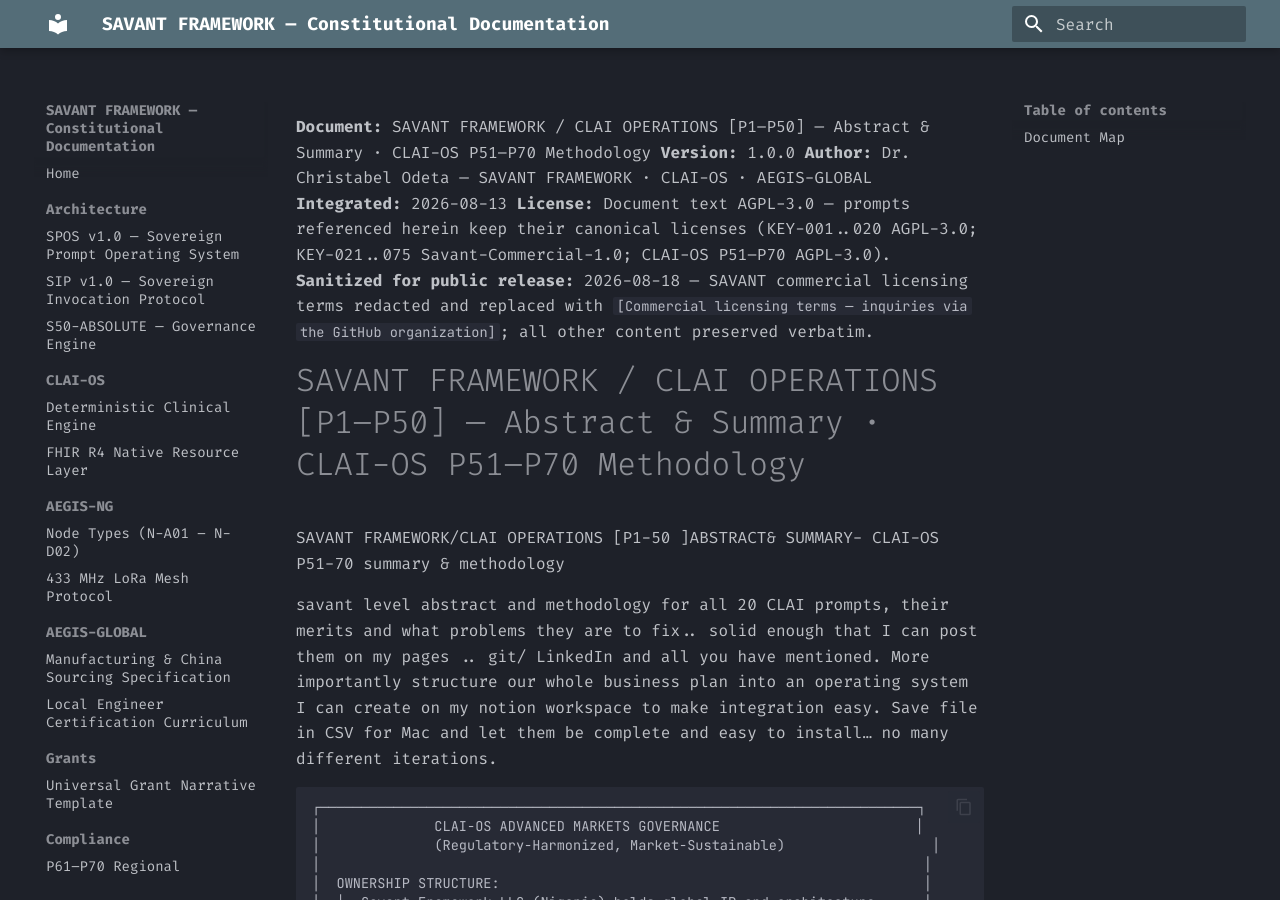
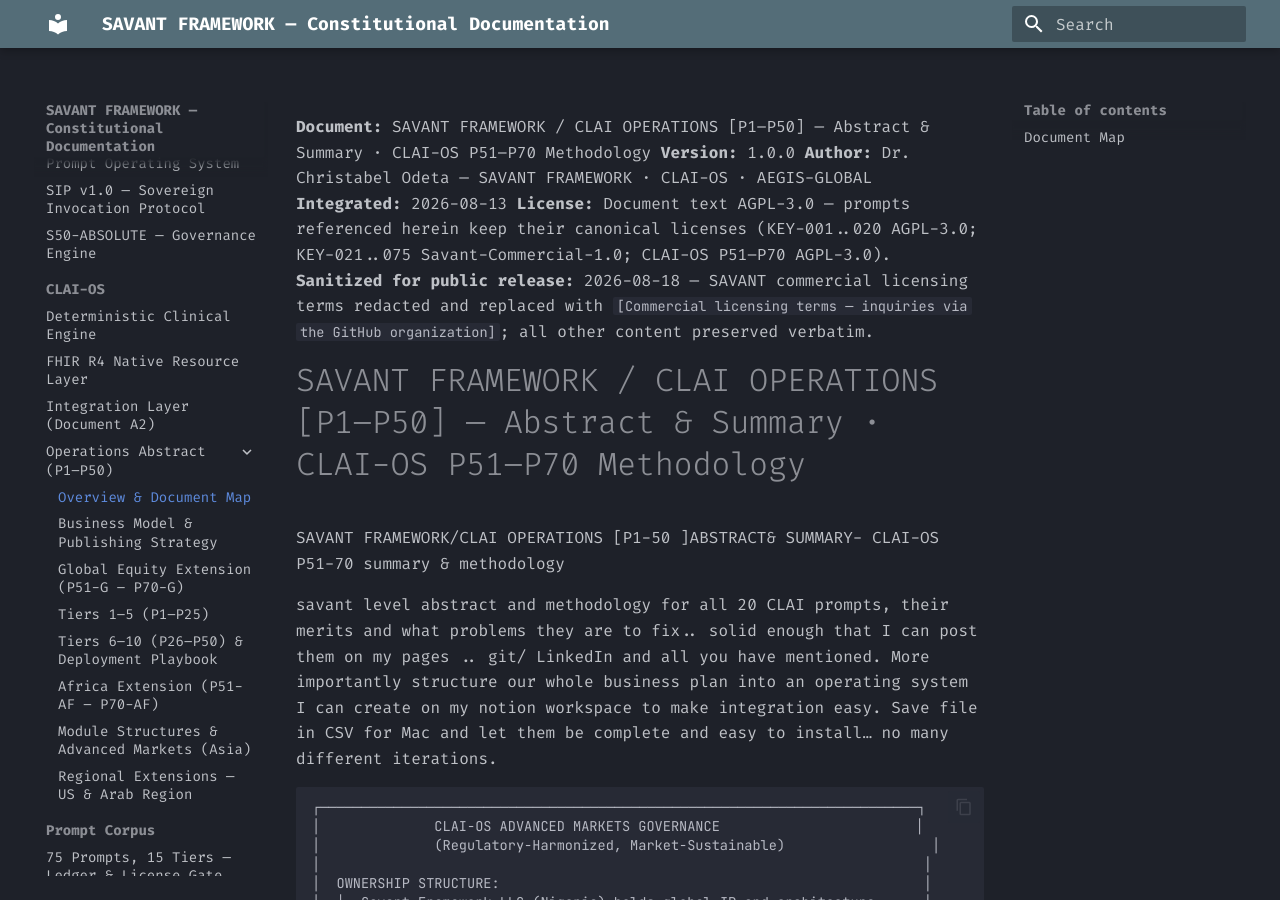
Before and after one commit to SAVANT-FRAMEWORK/savant-docs, an MkDocs documentation site: the page built from docs/clai-os/operations/index.md, in a window 1280 px wide and 900 px high. Built offline with MkDocs 1.6.1 and Material for MkDocs 9.7.7, drawn with Linux system fonts in a browser that asks for light colours.

Commit message:
[L5-EXECUTION] Update nav — operations abstract, integration A2, prompt corpus (existing 12 pages untouched)

```diff
--- a/mkdocs.yml
+++ b/mkdocs.yml
@@ -73,6 +73,18 @@
   - CLAI-OS:
       - Deterministic Clinical Engine: clai-os/deterministic-engine.md
       - FHIR R4 Native Resource Layer: clai-os/fhir-r4-native.md
+      - Integration Layer (Document A2): clai-os/integration-layer-A2.md
+      - Operations Abstract (P1–P50):
+          - Overview & Document Map: clai-os/operations/index.md
+          - Business Model & Publishing Strategy: clai-os/operations/business-model-and-publishing.md
+          - Global Equity Extension (P51-G – P70-G): clai-os/operations/global-equity-extension.md
+          - Tiers 1–5 (P1–P25): clai-os/operations/tiers-1-5.md
+          - Tiers 6–10 (P26–P50) & Deployment Playbook: clai-os/operations/tiers-6-10-and-deployment.md
+          - Africa Extension (P51-AF – P70-AF): clai-os/operations/africa-extension.md
+          - Module Structures & Advanced Markets (Asia): clai-os/operations/module-structures-and-advanced-markets.md
+          - Regional Extensions — US & Arab Region: clai-os/operations/us-and-arab-extensions.md
+  - Prompt Corpus:
+      - 75 Prompts, 15 Tiers — Ledger & License Gate: prompt-corpus.md
   - AEGIS-NG:
       - Node Types (N-A01 – N-D02): aegis-ng/node-types.md
       - 433 MHz LoRa Mesh Protocol: aegis-ng/mesh-protocol.md
```
